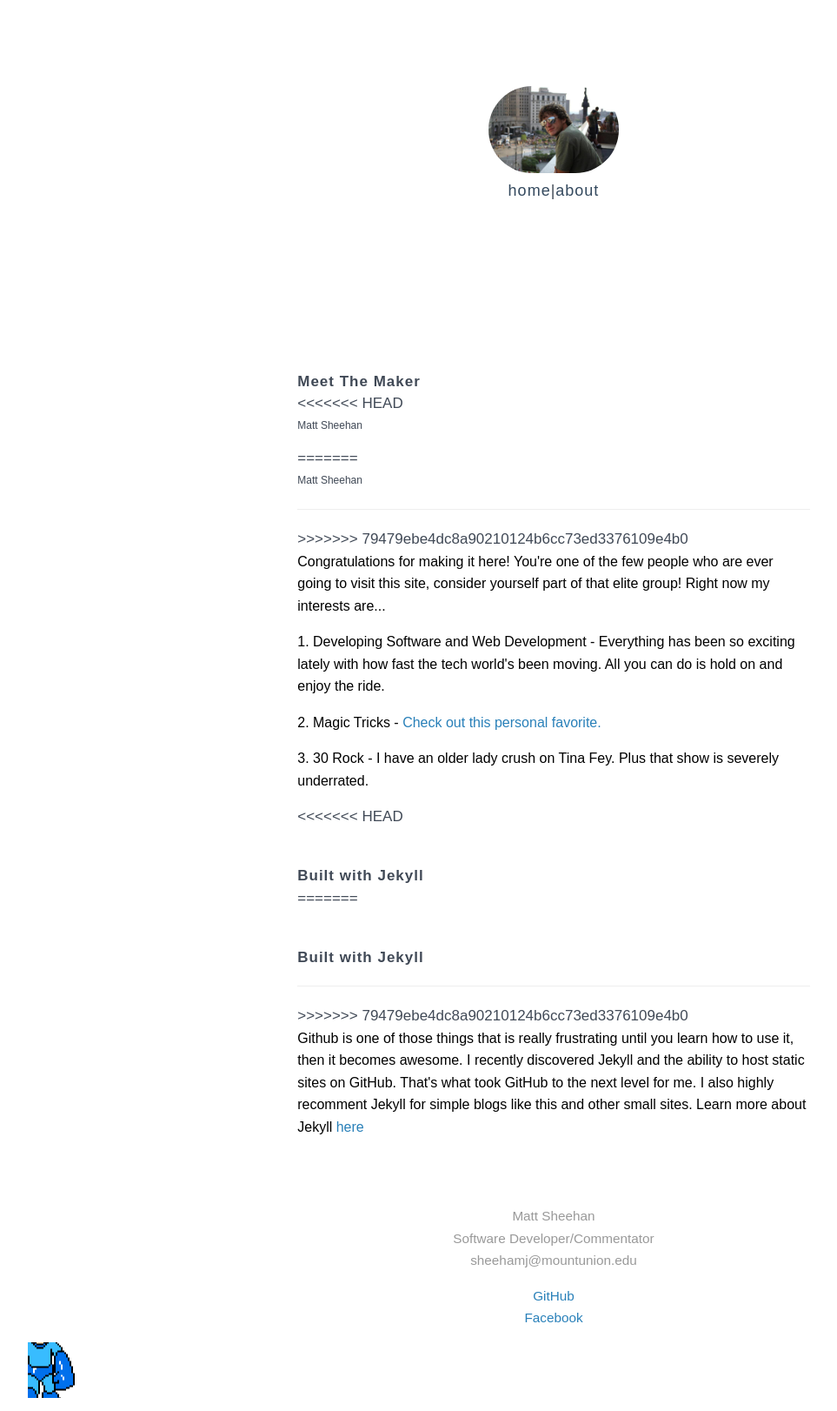
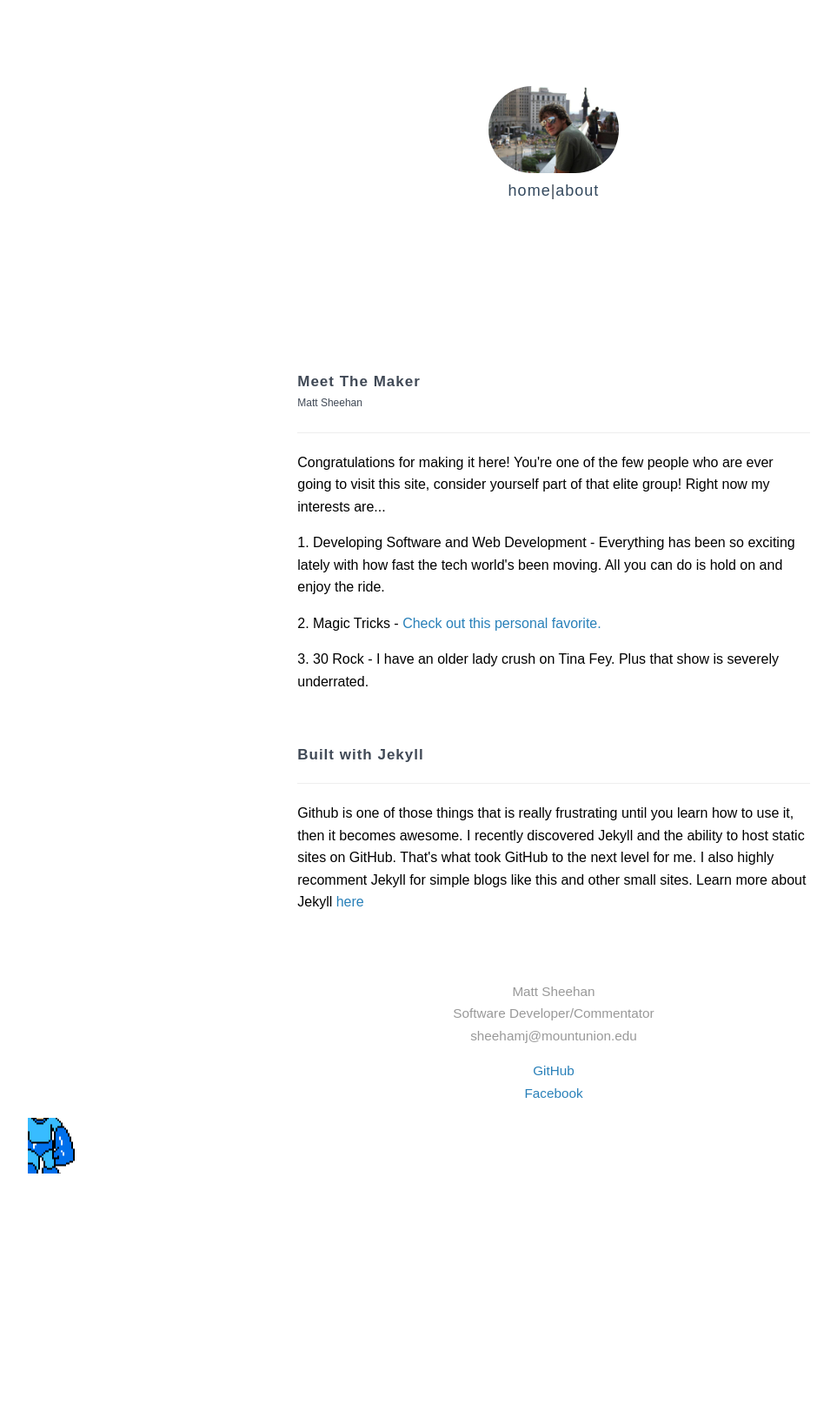
Before and after one commit to mattamabeli/drunken-ironman, a Jekyll site: the page built from about.html, in a window 1280 px wide. Shown: the whole page at 87% size, without its empty margins (3-966 px from the left). Built offline with Jekyll 4.4.1, drawn with Linux system fonts in a browser that asks for light colours; some web fonts are replaced; after the commit the page ends 1364 px from its top, so only the background shows below that.

Commit message:
about fixes

```diff
--- a/_layouts/about.html
+++ b/_layouts/about.html
@@ -6,11 +6,7 @@
 
 	<div class='span6'>
 		<h2>Meet The Maker</h2>
-<<<<<<< HEAD
-		<p class="meta small">Matt Sheehan</p>
-=======
 		<p class="meta small">Matt Sheehan</p><hr>
->>>>>>> 79479ebe4dc8a90210124b6cc73ed3376109e4b0
 		<div id="post">
 			<p>Congratulations for making it here! You're one of the few people who are ever going to visit this site, consider yourself part of that elite group! Right now my interests are...</p>
 			<p>1. Developing Software and Web Development - Everything has been so exciting lately with how fast the tech world's been moving. All you can do is hold on and enjoy the ride.</p>
@@ -25,11 +21,7 @@
 	<div class='span3'></div>
 
 	<div class='span6'>
-<<<<<<< HEAD
-		<h2>Built with Jekyll</h2>
-=======
 		<h2>Built with Jekyll</h2><hr>
->>>>>>> 79479ebe4dc8a90210124b6cc73ed3376109e4b0
 		<div id="post">
 			<p>Github is one of those things that is really frustrating until you learn how to use it, then it becomes awesome. I recently discovered Jekyll and the ability to host static sites on GitHub. That's what took GitHub to the next level for me. I also highly recomment Jekyll for simple blogs like this and other small sites. Learn more about Jekyll<a href='http://jekyllrb.com/'> here</a></p>
 		</div>
```
